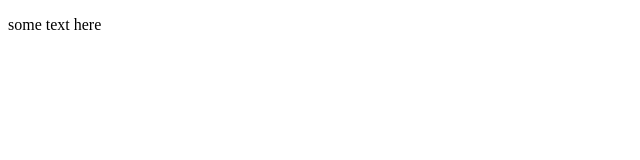
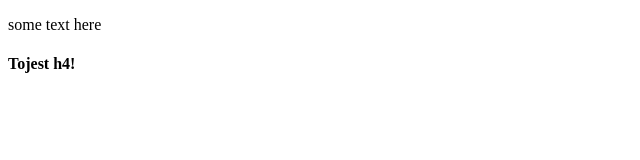
Before and after one commit to nataliyasoyko/natalka15.github.io, a plain HTML site: page index.html in a window 1280 px wide. Shown: the full height of the page, 0-640 px from the left. Drawn offline with Linux system fonts and the light colour scheme.

Commit message:
dodano h4 na galezi alfa-version

```diff
--- a/index.html
+++ b/index.html
@@ -7,6 +7,6 @@
 </head>
 <body>
     <p> some text here </p>
-
+    <h4>Tojest h4!</h4>
 </body>
 </html>
```
